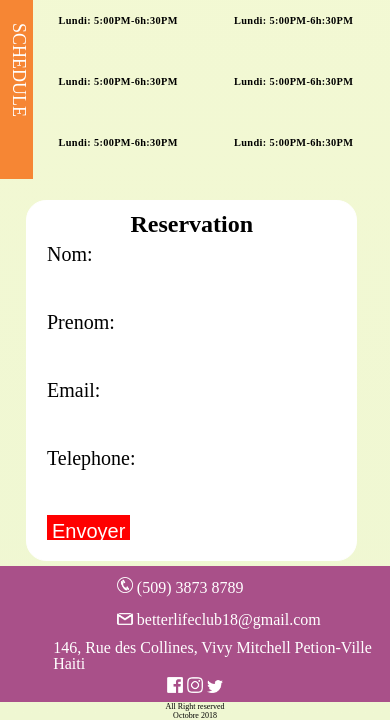
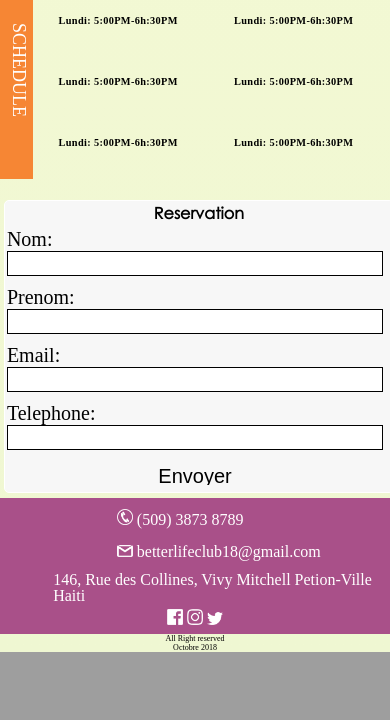
Before and after one commit to dicerayan/betterlife, a PHP site: page /content/try.php?content=yoga in a window 390 px wide. Shown: the part 996-1716 px from the top of the page. After the commit the page ends 1648 px from the top, so only its background shows below. Run offline with PHP 8.4, Linux system fonts and the light colour scheme.

Commit message:
update.03

```diff
--- a/assets/css/try_style.css
+++ b/assets/css/try_style.css
@@ -443,8 +443,9 @@ a:hover {
 
 .reservation {
 	position: relative;
-	top: -200px;
-	left: 100px;
+	top: -100px;
+	left: 50%;
+	transform: translate(-50%);
 	border: 1px solid #fff;
 	overflow: hidden;
 	position: relative;
@@ -454,6 +455,7 @@ a:hover {
 	padding-top: 10px;
 	border-radius: 20px;
 	z-index: 0;
+	width: 70%;
 }
 
 
@@ -477,18 +479,20 @@ a:hover {
 	height: 25px;
 	color: rgba(0, 0, 0, .5);
 	font-size: 20px;
+	padding: 2px;
 }
 
 .form input[type="submit"] {
-    background-color: #A95089;
 	padding: 5px;
-	color: white;
+	color: black;
+	background-color: rgba(0, 0, 0, 0.14);
 }
 .form input[type="submit"]:hover {
-	background-color: red;
+	background-color: rgba(0, 0, 0, 0.42);
 }
 
 .heading-2 {
+	font-family: "Century Gothic";
 	font-size: 3rem;
 	padding-bottom: 5px;
 }
@@ -524,12 +528,19 @@ a:hover {
 		display: block;
 		position: relative;
 		top: 0;
-		left: 10%;
-
-		width: 85vw;
+		left: 1%;
+		transform: initial;
+		background-color: rgba(247, 247, 247);
+		width: unset;
 		margin-bottom: 5px;
+		border-radius: 5px;
+		padding: 2px;
 	}
-
+	.heading-2 {
+	font-family: "Century Gothic";
+	font-size: initial;
+	padding-bottom: 5px;
+}
 	.form {
 
 		display: initial;
@@ -540,10 +551,20 @@ a:hover {
 		padding: 0;
 	}
 
+	.reservation .form input {
+		border: 1px solid black;
+		width: 98%;
+		margin-bottom: 10px;
+
+	}
+
 	.form input[type="submit"] {
 		background-color: red;
 		text-align: center;
-		margin-bottom: 0px;
+		margin-bottom: 5px;
+		color: black;
+		border: none;
+		 background-color: rgba(247, 247, 247);
 	}
 }
 
--- a/content/products.php
+++ b/content/products.php
@@ -33,7 +33,7 @@
     <nav id="navbar">
         <ul class="topnav" id="dropdownClick">
             <li><a href="../index.php">Home</a></li>
-            <li><a class="on-it" href="#">Products</a></li>
+            <li><a class="on-it" href="products.php">Products</a></li>
             <li><a href="about_us.php">About us</a></li>
 
             <li class="topnav-right">
```
Also changed, not shown: other parts of assets/css/try_style.css (+18 -9 lines), content/traitement.php (+3 -5 lines), content/try.php (+5 -5 lines).
